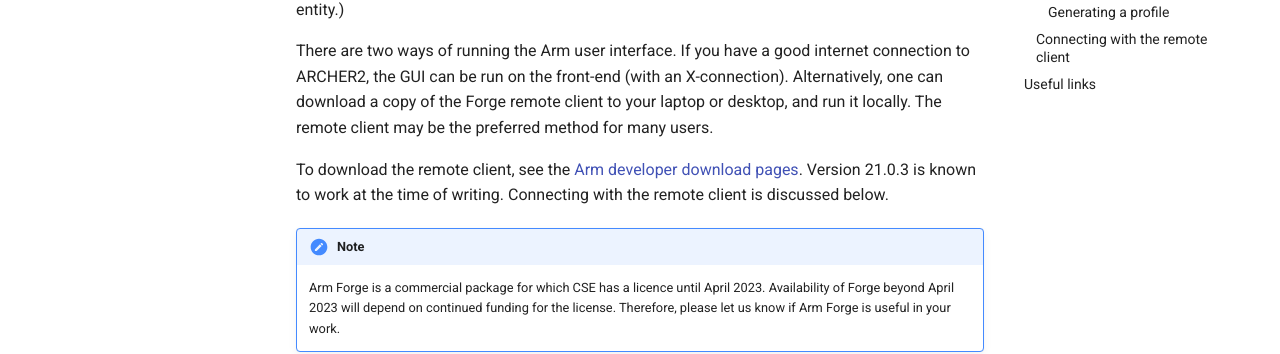
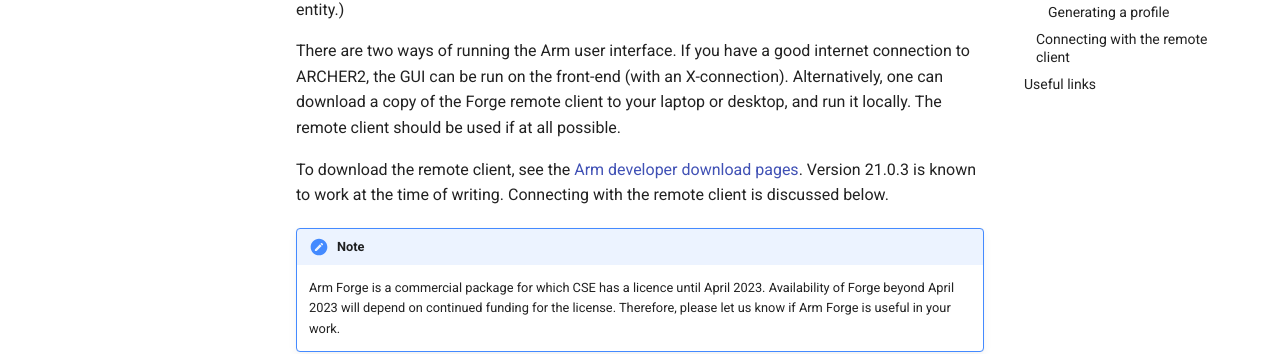
Before and after one commit to ARCHER2-HPC/archer2-docs, an MkDocs documentation site: the page built from docs/data-tools/arm-forge.md, in a window 1280 px wide and 900 px high. Shown: the part 426-780 px from the top of the window. Built offline with MkDocs 1.6.1 and Material for MkDocs 9.7.7, drawn with Linux system fonts in a browser that asks for light colours; comment, search, counter and statistics services are not loaded.

Commit message:
Update arm-forge.md
Updated wording on remote client

```diff
--- a/docs/data-tools/arm-forge.md
+++ b/docs/data-tools/arm-forge.md
@@ -13,8 +13,8 @@
 internet connection to ARCHER2, the GUI can be run on the front-end (with
 an X-connection).
 Alternatively, one can download a copy of the Forge remote client to your
-laptop or desktop, and run it locally. The remote client may be the
-preferred method for many users.
+laptop or desktop, and run it locally. The remote client should be used if
+at all possible.
 
 To download the remote client, see the
 [Arm developer download pages](https://developer.arm.com/downloads/-/arm-forge). Version 21.0.3 is known to work at the time of writing. Connecting with
```
